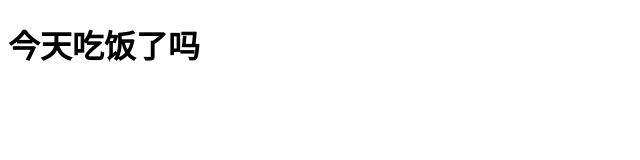
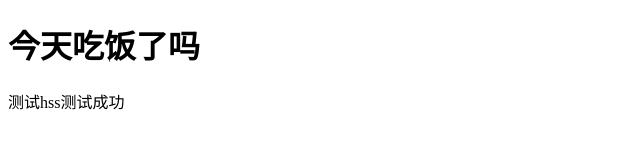
Before and after one commit to Xiao-Sunshine/text, a plain HTML site: page index.html in a window 1280 px wide. Shown: the whole page, without its empty margins (0-640 px from the left). Drawn offline with Linux system fonts and the light colour scheme.

Commit message:
测试hss是否测试成功

```diff
--- a/index.html
+++ b/index.html
@@ -8,5 +8,6 @@
 </head>
 <body>
     <h1>今天吃饭了吗</h1>
+    测试hss测试成功
 </body>
 </html>
```
